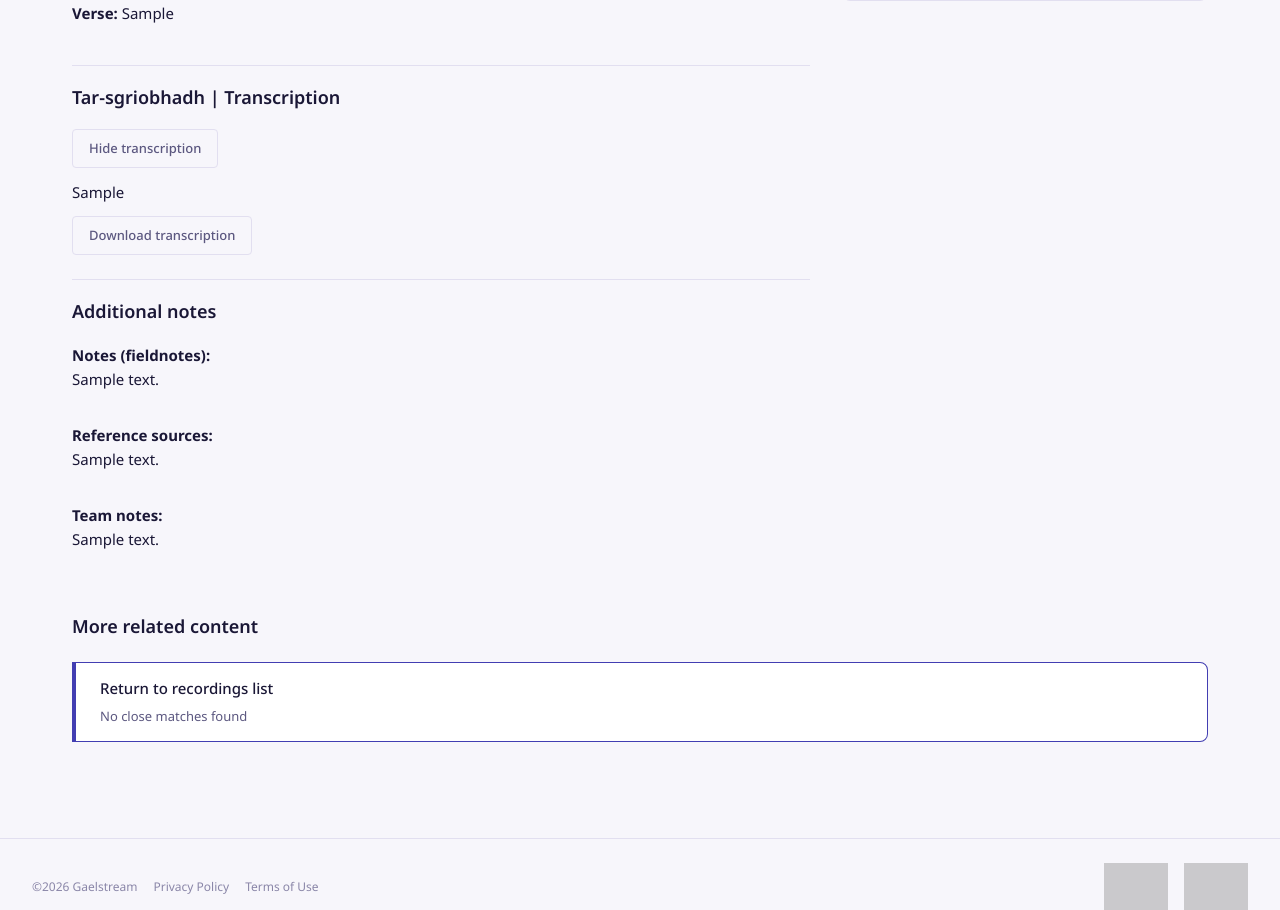
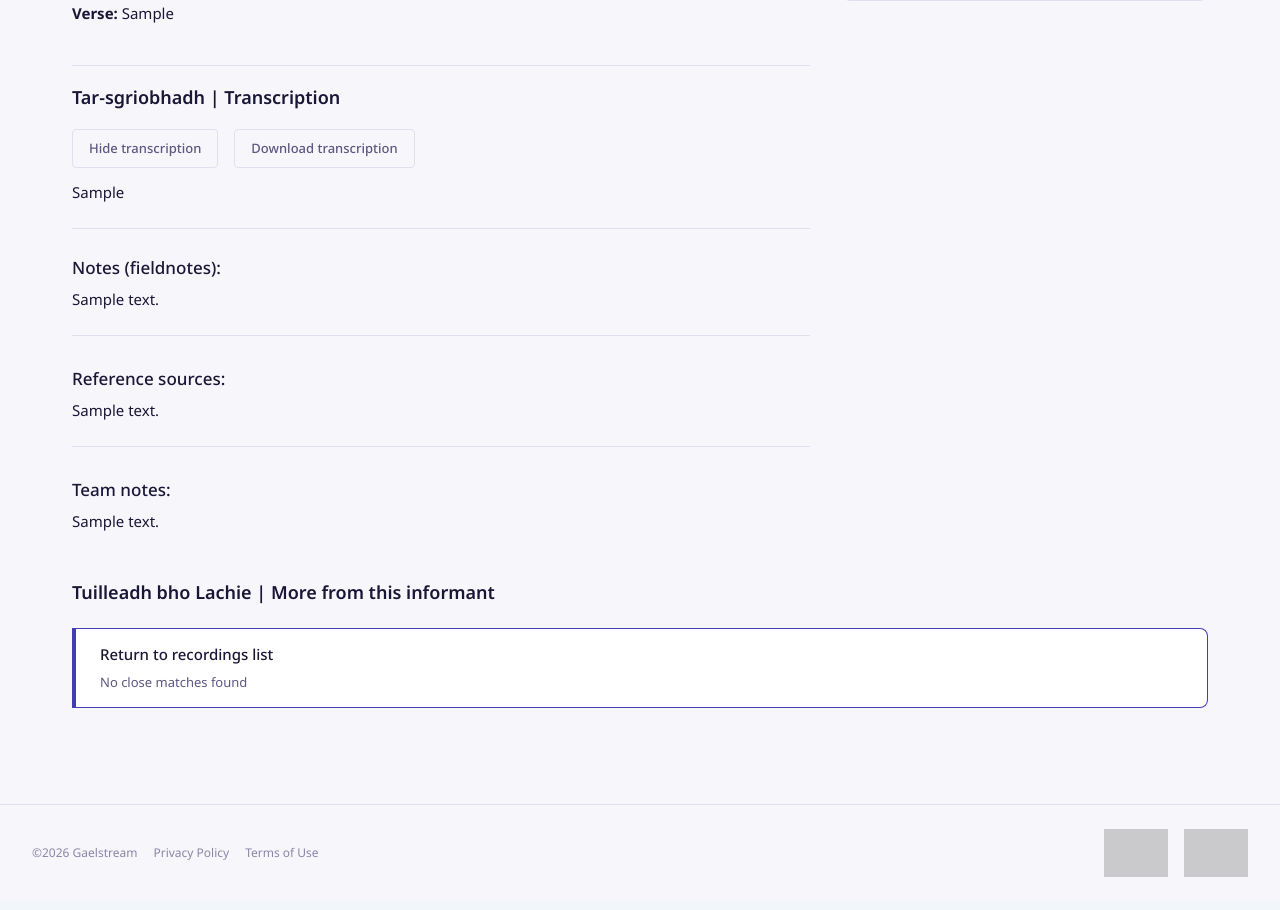
Before and after one commit to steviebarrett/cisc, a PHP site: page /recordings/1 in a window 1280 px wide. Shown: the part 668-1578 px from the top of the page. After the commit the page ends 1545 px from the top, so only its background shows below. Run offline with PHP 8.4, Linux system fonts and the light colour scheme; tables that the repository leaves empty or names only in its code hold one stand-in row (values such as "Sample post"); grey boxes marked "Sample" are stand-in pictures; some libraries are stand-ins or nearby versions; grey boxes are pictures that could not be loaded.

Commit message:
recording page tweaks

```diff
--- a/app/Views/recordings/show.php
+++ b/app/Views/recordings/show.php
@@ -200,7 +200,13 @@ $relatedRecords = is_array($relatedRecords ?? null) ? $relatedRecords : [];
             <div class="transcription-section">
                 <div class="transcription-divider"></div>
                 <h2 class="transcription-heading">Tar-sgriobhadh | Transcription</h2>
-                <button class="toggle-btn" type="button" id="toggle-transcription">Hide transcription</button>
+                <div class="d-flex gap-3">
+                    <button class="toggle-btn" type="button" id="toggle-transcription">Hide transcription</button>
+                    <?php if (!$usePublicationNote): ?>
+                    <a class="toggle-btn" href="<?= e(base_path('/recordings/' . rawurlencode($recId) . '/download-transcription')) ?>">Download transcription</a>
+                </div>
+
+                <?php endif; ?>
                 <div class="transcription-text" id="transcription-content">
                     <?php if (trim($transcriptionHtml) !== ''): ?>
                     <?= $transcriptionHtml ?>
@@ -209,22 +215,20 @@ $relatedRecords = is_array($relatedRecords ?? null) ? $relatedRecords : [];
                     <?php endif; ?>
                 </div>
 
-                <?php if (!$usePublicationNote): ?>
-                <a class="toggle-btn" href="<?= e(base_path('/recordings/' . rawurlencode($recId) . '/download-transcription')) ?>">Download transcription</a>
-                <?php endif; ?>
+
             </div>
             <?php endif; ?>
 
             <?php if ($hasNotes): ?>
-            <div class="transcription-section">
+            <div class="transcription-section notes-section">
                 <div class="transcription-divider"></div>
-                <h2 class="transcription-heading">Additional notes</h2>
                 <div class="transcription-text">
                     <?php foreach ($notes as $label => $txt):
                             $txt = trim((string)$txt);
                             if ($txt === '') continue;
                             ?>
                     <p><strong><?= e($label) ?>:</strong><br><?= nl2br(e($txt)) ?></p>
+                    <div class="transcription-divider equal"></div>
                     <?php endforeach; ?>
                 </div>
             </div>
@@ -258,7 +262,7 @@ $relatedRecords = is_array($relatedRecords ?? null) ? $relatedRecords : [];
     </div>
 
     <div class="related-section">
-        <h2 class="related-heading">More related content</h2>
+        <h2 class="related-heading">Tuilleadh bho Lachie | More from this informant</h2>
         <div class="related-row">
             <?php if (!empty($relatedRecords)): ?>
             <?php
--- a/assets/scss/pages/_recording-detail.scss
+++ b/assets/scss/pages/_recording-detail.scss
@@ -216,6 +216,23 @@
     display: flex;
     flex-direction: column;
     gap: var(--space-sm-md);
+
+
+}
+
+.page-recording-detail .notes-section {
+    .transcription-text {
+        p {
+            margin-bottom: 0;
+
+            strong {
+                font-weight: 500;
+                font-size: 1.0625rem;
+                line-height: 2.375rem;
+            }
+        }
+    }
+
 }
 
 .page-recording-detail .transcription-divider {
@@ -224,6 +241,14 @@
     background: var(--color-border);
     margin-top: var(--space-lg);
     margin-bottom: var(--space-sm);
+
+    &.equal {
+        margin-top: var(--space-sm);
+
+        &:last-of-type {
+            display: none !important;
+        }
+    }
 }
 
 .page-recording-detail .transcription-heading {
@@ -261,6 +286,12 @@
     display: flex;
     flex-direction: column;
     gap: var(--space-md);
+
+    &#transcription-content {
+        p {
+            margin-bottom: 0;
+        }
+    }
 }
 
 .page-recording-detail .transcription-text p {
```
Also changed, not shown: public/assets/css/main.css, 1 other file.
